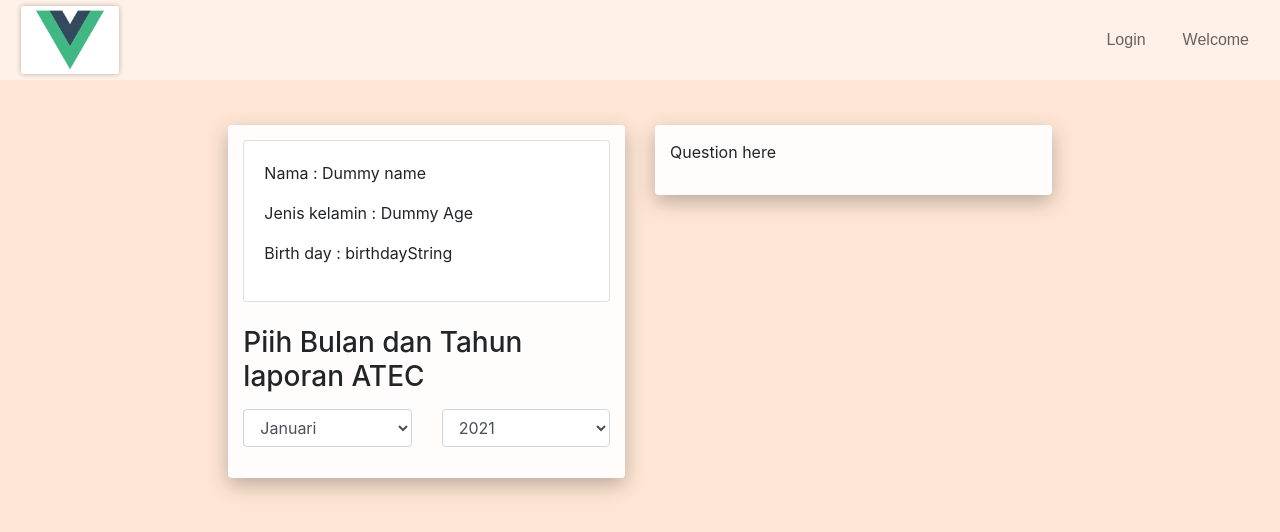
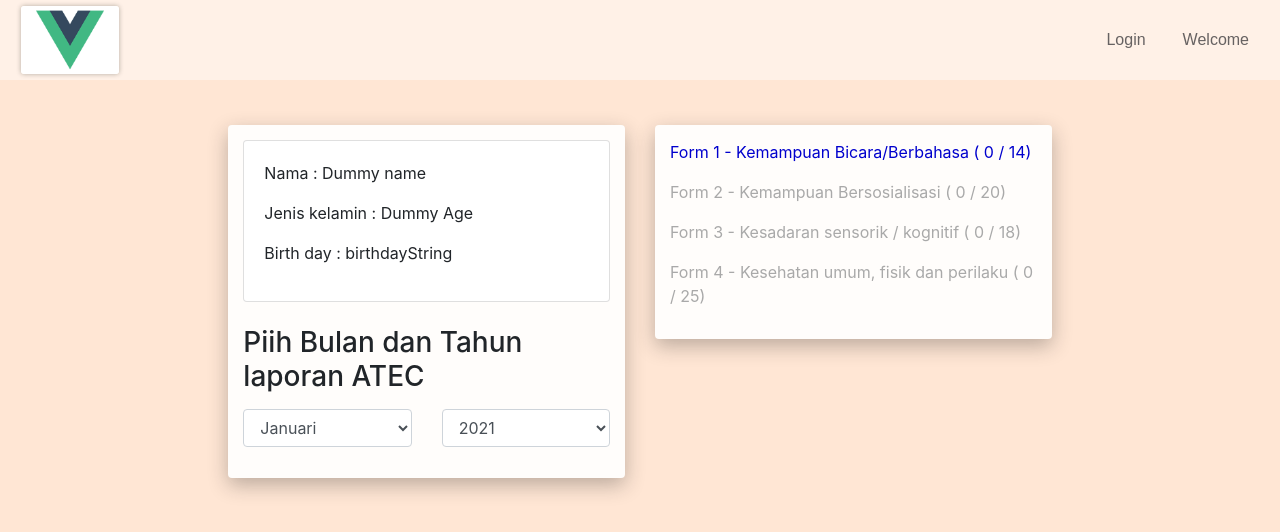
Before and after one commit to alansarluv/superkid-client, a Vue app: page /atec/form in a window 1280 px wide. Shown: the top 532 px of the page. Built offline with nearby package versions, Linux system fonts and the light colour scheme.

Commit message:
Add form

```diff
--- a/public/index.html
+++ b/public/index.html
@@ -7,6 +7,7 @@
     <link rel="icon" href="<%= BASE_URL %>favicon.ico">
 
     <!-- Bootstrap core CSS -->
+    <!-- <link rel="stylesheet" href="/src/assets/bootstrap/css/bootstrap.min.css"> -->
     <link rel="stylesheet" href="https://stackpath.bootstrapcdn.com/bootstrap/4.3.1/css/bootstrap.min.css" integrity="sha384-ggOyR0iXCbMQv3Xipma34MD+dH/1fQ784/j6cY/iJTQUOhcWr7x9JvoRxT2MZw1T" crossorigin="anonymous">
 
     <title>superkid</title>
--- a/src/components/atec/Form.vue
+++ b/src/components/atec/Form.vue
@@ -48,10 +48,24 @@
         </div>
         <div class="col-lg-4 col-md-6 col-sm-12">
           <div class="scrollable-box">
-            <p> Question here</p>
+            <p class="header-question active">Form 1 - Kemampuan Bicara/Berbahasa ( 0 / 14) <i class="fa fa-check-square-o" aria-hidden="true"></i></p>
+            <p class="header-question">Form 2 - Kemampuan Bersosialisasi ( 0 / 20)</p>
+            <p class="header-question">Form 3 - Kesadaran sensorik / kognitif ( 0 / 18)</p>
+            <p class="header-question">Form 4 - Kesehatan umum, fisik dan perilaku ( 0 / 25)</p>
           </div>
         </div>
       </div>
     </form>
   </div>
 </template>
+<style lang="scss">
+  .header-question {
+    color: darkgray;
+
+    &.active {
+      cursor: pointer;
+      color: mediumblue;
+    }
+
+  }
+</style>
```
